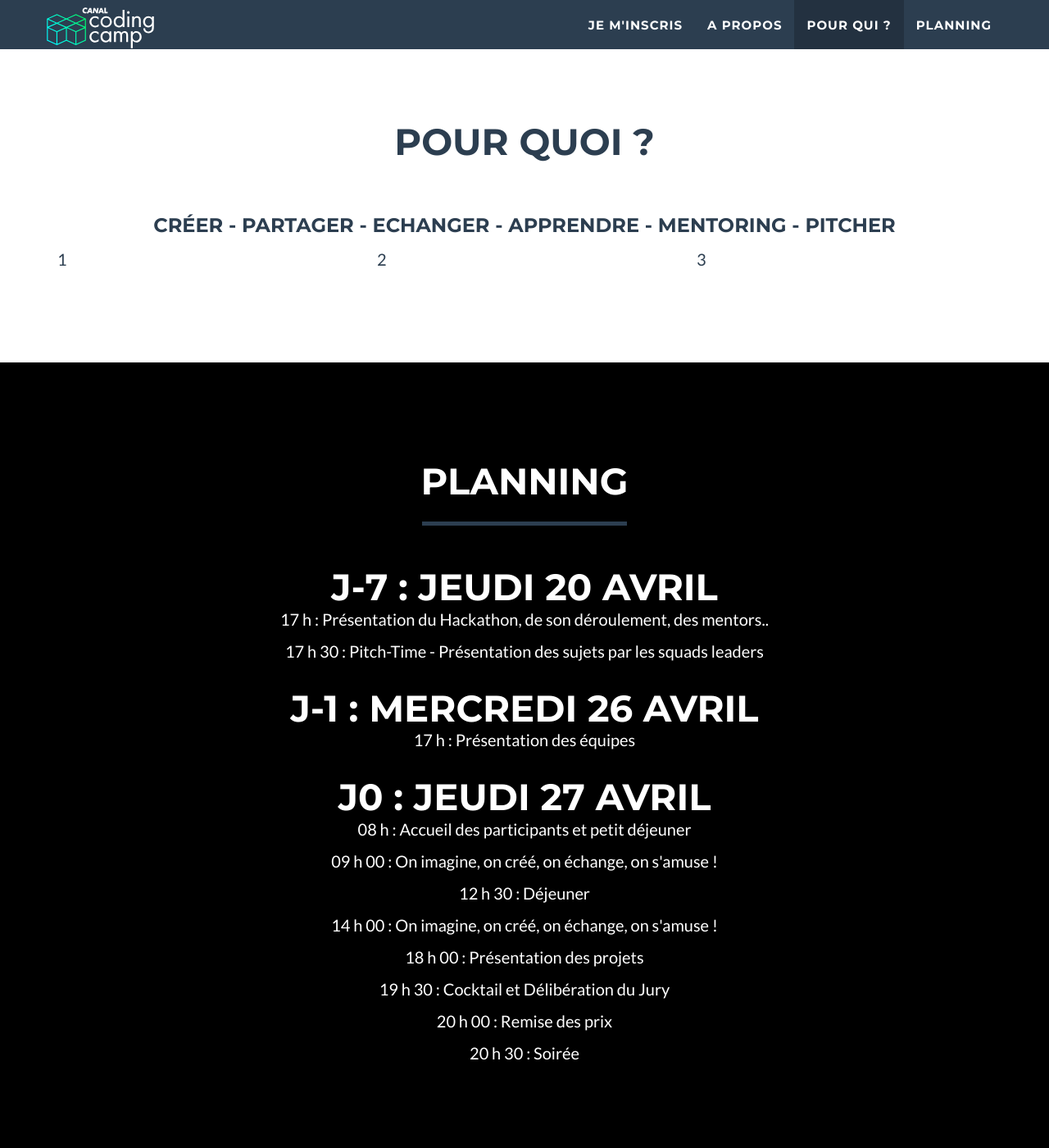
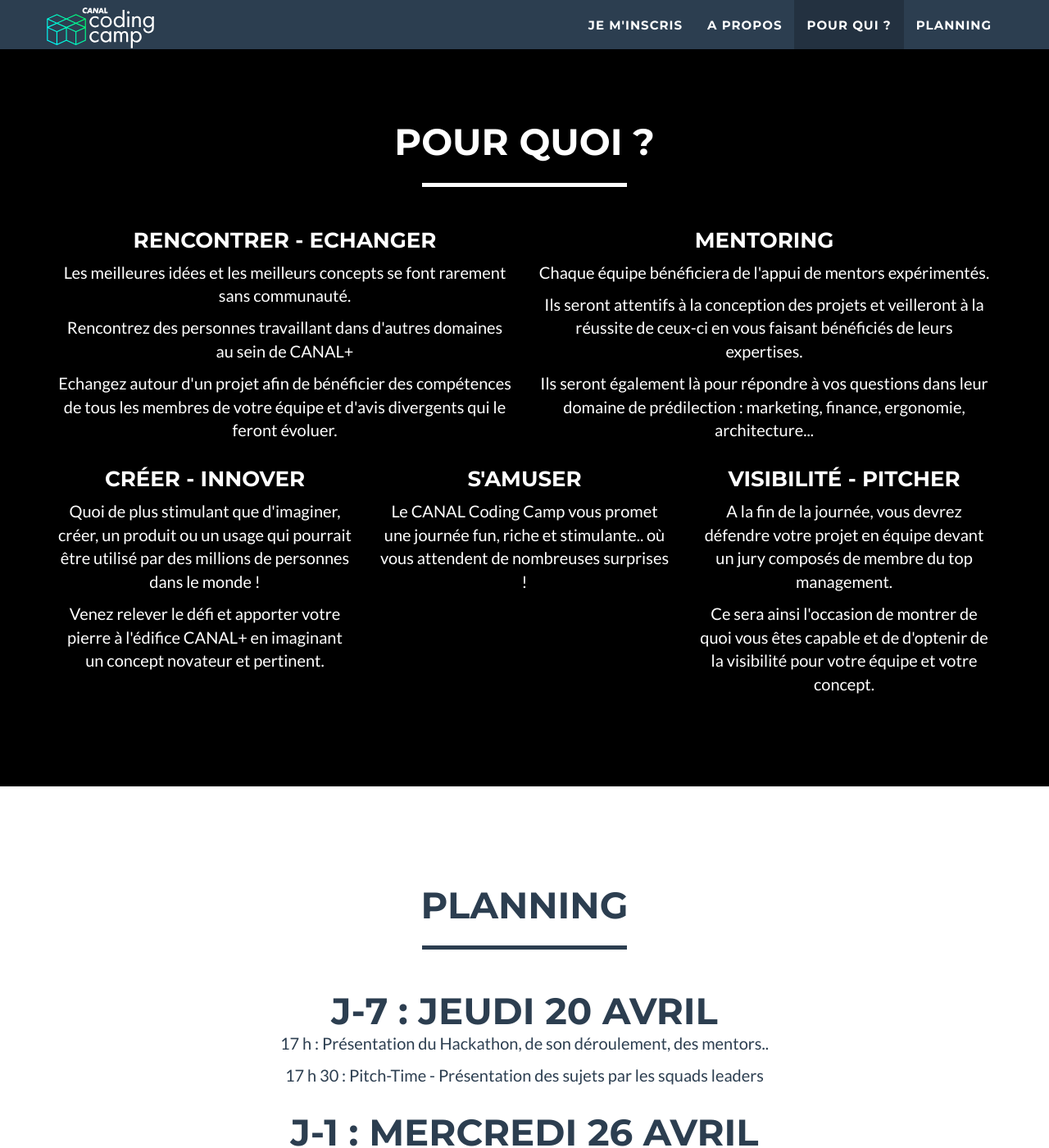
Before and after one commit to canalplus/canal-coding-camp, a Jekyll site: the page built from index.md, in a window 1280 px wide and 1400 px high, scrolled down 2748 px. Shown: the whole window at 82% size. Built offline with Jekyll 4.4.1, drawn with Linux system fonts in a browser that asks for light colours.

Commit message:
+explanation why

```diff
--- a/_includes/planning.html
+++ b/_includes/planning.html
@@ -1,5 +1,5 @@
 <!-- Portfolio Grid Section -->
-<section class="success" id="planning">
+<section id="planning">
     <div class="container">
         <div class="row">
             <div class="col-lg-12 text-center">
--- a/_includes/why.html
+++ b/_includes/why.html
@@ -1,5 +1,5 @@
  <!-- About Section -->
-<section id="why">
+<section class="success" id="why">
 	<div class="container">
 		<div class="row">
 			<div class="col-lg-12 text-center">
@@ -7,22 +7,41 @@
 				<hr class="star-light">
 			</div>
 		</div>
-		<div class="row">
+		<!--<div class="row">
 			<div class="col-lg-12 text-center">
 				<p><span class="key-words">Créer - Partager - Echanger - Apprendre - Mentoring - Pitcher</span></p>
 			</div>
-
-		</div>
+		</div>-->
         <div class="row">
-            <div class="col-lg-4 text-justify">
-				<p>1</p>
+            <div class="col-lg-6 text-center">
+				<h3>Rencontrer - Echanger</h3>
+                <p>Les meilleures idées et les meilleurs concepts se font rarement sans communauté.</p>
+                <p>Rencontrez des personnes travaillant dans d'autres domaines au sein de CANAL+</p>
+                <p>Echangez autour d'un projet afin de bénéficier des compétences de tous les membres de votre équipe et d'avis divergents qui le feront évoluer.</p>
 			</div>
-            <div class="col-lg-4 text-justify">
-				<p>2</p>
-			</div>
-            <div class="col-lg-4 text-justify">
-				<p>3</p>
+            <div class="col-lg-6 text-center">
+				<h3>Mentoring</h3>
+                <p>Chaque équipe bénéficiera de l'appui de mentors expérimentés.</p>
+                <p>Ils seront attentifs à la conception des projets et veilleront à la réussite de ceux-ci en vous faisant bénéficiés de leurs expertises.</p>
+                <p>Ils seront également là pour répondre à vos questions dans leur domaine de prédilection : marketing, finance, ergonomie, architecture...</p>
 			</div>
         </div>
+        <div class="row">
+            <div class="col-lg-4 text-center">
+				<h3>Créer - Innover</h3>
+                <p>Quoi de plus stimulant que d'imaginer, créer, un produit ou un usage qui pourrait être utilisé par des millions de personnes dans le monde !</p>
+                <p>Venez relever le défi et apporter votre pierre à l'édifice CANAL+ en imaginant un concept novateur et pertinent.</p>
+			</div>
+            <div class="col-lg-4 text-center">
+				<h3>S'amuser</h3>
+                <p>Le CANAL Coding Camp vous promet une journée fun, riche et stimulante.. où vous attendent de nombreuses surprises !</p>
+			</div>
+            <div class="col-lg-4 text-center">
+				<h3>Visibilité - Pitcher</h3>
+                <p>A la fin de la journée, vous devrez défendre votre projet en équipe devant un jury composés de membre du top management.</p>
+                <p>Ce sera ainsi l'occasion de montrer de quoi vous êtes capable et de d'optenir de la visibilité pour votre équipe et votre concept.</p>
+			</div>
+        </div>
+
 	</div>
 </section>
```
